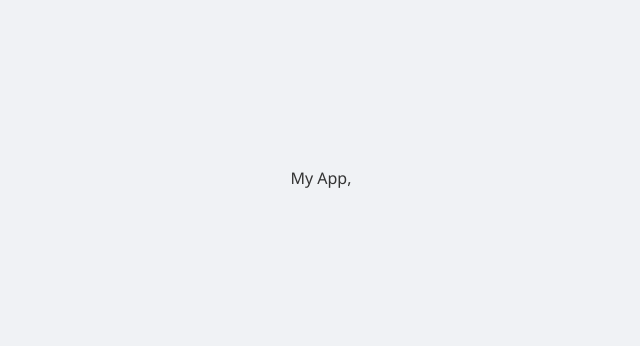
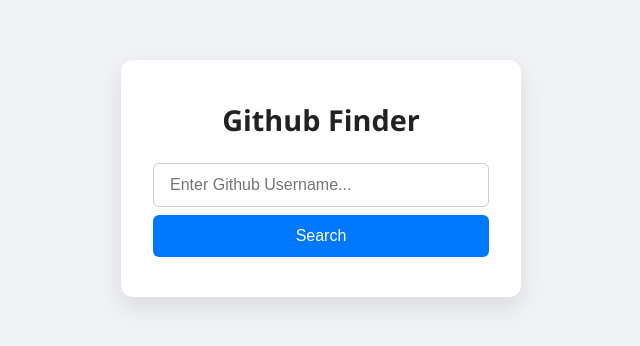
Before and after one commit to soberDevEddie/githubFinder, a React (Vite) app: page / in a window 1280 px wide. Shown: the part 222-568 px from the top of the page, without its empty margins (319-959 px from the left). Built offline with nearby package versions, Linux system fonts and the light colour scheme.

Commit message:
using api to search users on github

```diff
--- a/src/App.tsx
+++ b/src/App.tsx
@@ -1,5 +1,10 @@
+import UserSearch from "./components/UserSearch";
+
 const App = () => {
-  return <>My App</>;
+  return <div className="container">
+    <h1>Github Finder</h1>
+    <UserSearch />
+  </div>;
 };
 
 export default App;
--- /dev/null
+++ b/src/components/UserSearch.tsx
@@ -0,0 +1,64 @@
+import { useState } from 'react';
+import { useQuery } from '@tanstack/react-query';
+import { FaGithubAlt } from 'react-icons/fa';
+
+const UserSearch = () => {
+  const [username, setUsername] = useState('');
+  const [submittedUsername, setSubmittedUsername] = useState('');
+
+  const { data, isLoading, isError, error } = useQuery({
+    queryKey: ['users', submittedUsername],
+    queryFn: async () => {
+      const res = await fetch(
+        `${import.meta.env.VITE_GITHUB_API_URL}/users/${submittedUsername}`
+      );
+
+      if (!res.ok) throw new Error('User not found');
+
+      const data = await res.json();
+
+      return data;
+    },
+    enabled: !!submittedUsername,
+  });
+
+  const handleSubmit = (e: React.FormEvent<HTMLFormElement>) => {
+    e.preventDefault();
+    setSubmittedUsername(username.trim());
+  };
+
+  return (
+    <>
+      <form onSubmit={handleSubmit} className='form'>
+        <input
+          type='text'
+          placeholder='Enter Github Username...'
+          value={username}
+          onChange={(e) => setUsername(e.target.value)}
+        />
+        <button type='submit'>Search</button>
+      </form>
+
+      {isLoading && <p className='status'>Loading</p>}
+      {isError && <p className='status error'>{error.message}</p>}
+
+      {data && (
+        <div className='user-card'>
+          <img src={data.avatar_url} alt={data.name} className='avatar' />
+          <h2>{data.name || data.login}</h2>
+          <p className='bio'>{data.bio}</p>
+          <a
+            href={data.html_url}
+            target='_blank'
+            rel='noopener noreferrer'
+            className='profile-btn'
+          >
+           <FaGithubAlt/> View Github Profile
+          </a>
+        </div>
+      )}
+    </>
+  );
+};
+
+export default UserSearch;
--- a/src/main.tsx
+++ b/src/main.tsx
@@ -11,6 +11,5 @@
     <StrictMode>
       <App />
     </StrictMode>
-    ,
   </QueryClientProvider>
 );
```
Also changed, not shown: 1 other file (tests, documents, lock files or other folders).
